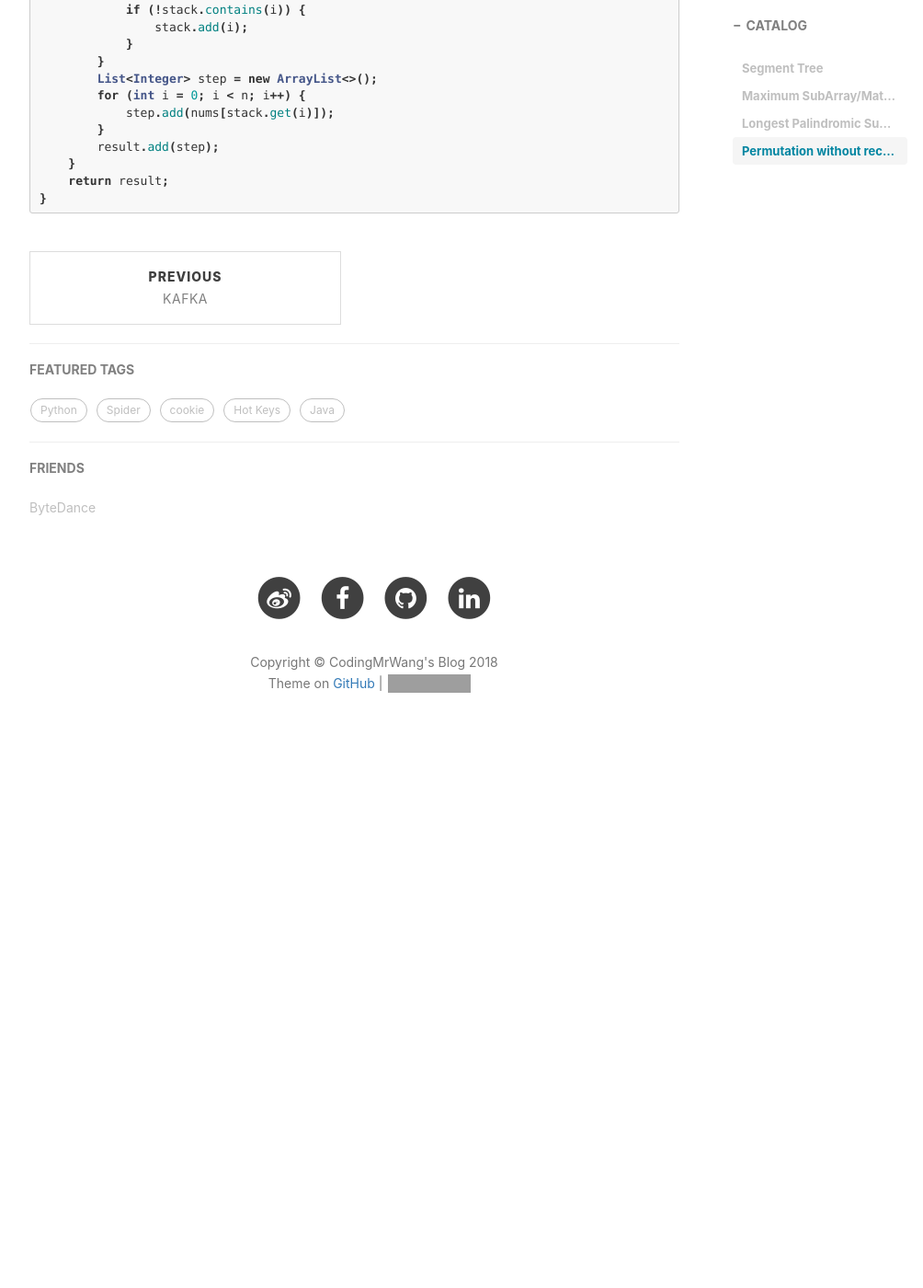
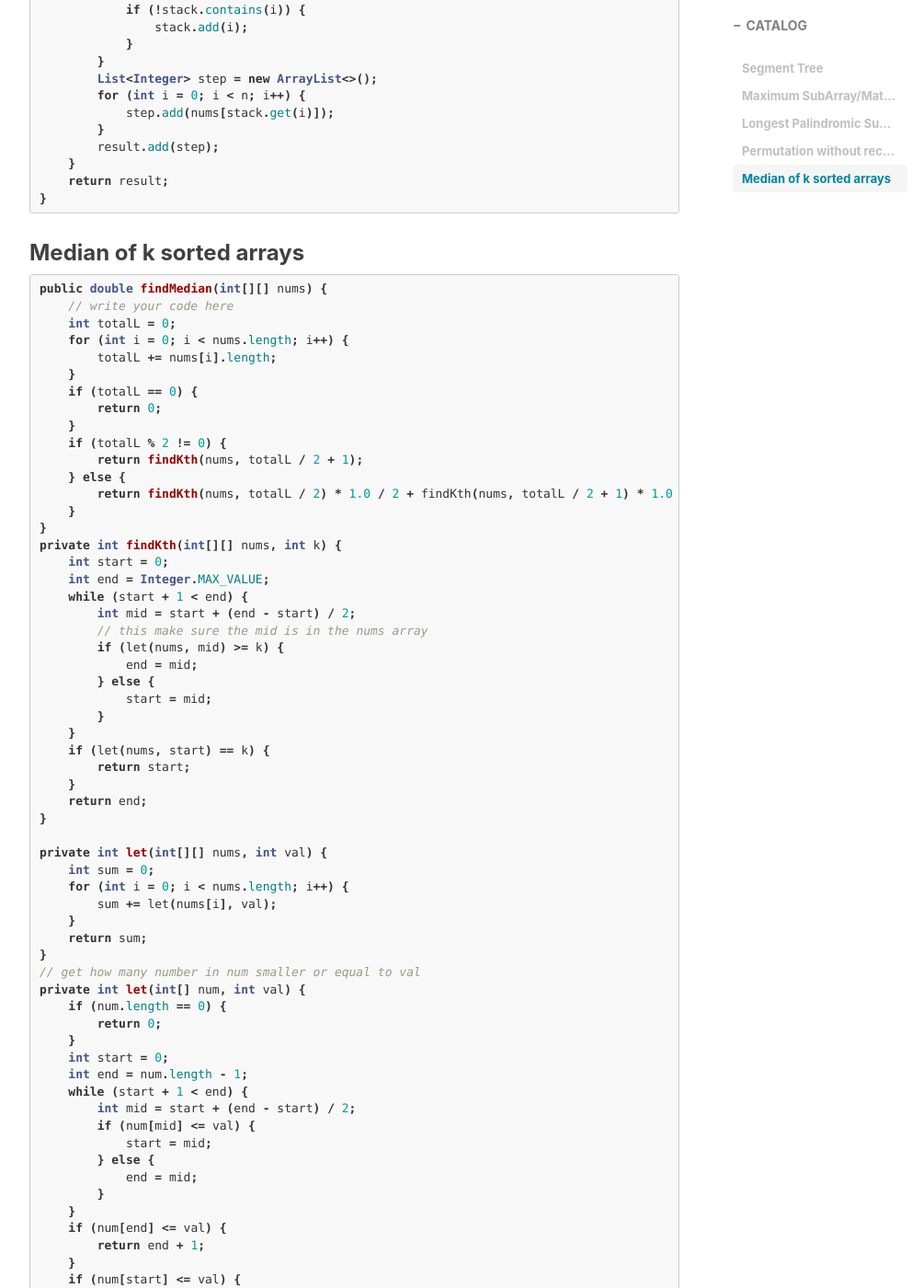
Before and after one commit to CodingMrWang/codingmrwang.github.io, a Jekyll site: the page built from _posts/2018-12-19-datastructure.md, in a window 1280 px wide and 1400 px high, scrolled down 4558 px. Shown: the whole window at 92% size, without its empty margins (233-1237 px from the left). Built offline with Jekyll 4.4.1, drawn with Linux system fonts in a browser that asks for light colours; nearby versions of some CDN libraries; comment, search, counter and statistics services are not loaded; before the commit the page ends 5405 px from its top, so only the background shows below that; some of the changed text lies outside the part shown; grey boxes are pictures that could not be loaded.

Commit message:
Update 2018-12-19-datastructure.md

````diff
--- a/_posts/2018-12-19-datastructure.md
+++ b/_posts/2018-12-19-datastructure.md
@@ -229,3 +229,71 @@ public List<List<Integer>> permute(int[] nums) {
     return result;
 }
 ```
+
+### Median of k sorted arrays
+
+```java
+public double findMedian(int[][] nums) {
+    // write your code here
+    int totalL = 0;
+    for (int i = 0; i < nums.length; i++) {
+        totalL += nums[i].length;
+    }
+    if (totalL == 0) {
+        return 0;
+    }
+    if (totalL % 2 != 0) {
+        return findKth(nums, totalL / 2 + 1);
+    } else {
+        return findKth(nums, totalL / 2) * 1.0 / 2 + findKth(nums, totalL / 2 + 1) * 1.0 / 2;
+    }
+}
+private int findKth(int[][] nums, int k) {
+    int start = 0;
+    int end = Integer.MAX_VALUE;
+    while (start + 1 < end) {
+        int mid = start + (end - start) / 2;
+        // this make sure the mid is in the nums array
+        if (let(nums, mid) >= k) {
+            end = mid;
+        } else {
+            start = mid;
+        }
+    }
+    if (let(nums, start) == k) {
+        return start;
+    }
+    return end;
+}
+
+private int let(int[][] nums, int val) {
+    int sum = 0;
+    for (int i = 0; i < nums.length; i++) {
+        sum += let(nums[i], val);
+    }
+    return sum;
+}
+// get how many number in num smaller or equal to val
+private int let(int[] num, int val) {
+    if (num.length == 0) {
+        return 0;
+    }
+    int start = 0;
+    int end = num.length - 1;
+    while (start + 1 < end) {
+        int mid = start + (end - start) / 2;
+        if (num[mid] <= val) {
+            start = mid;
+        } else {
+            end = mid;
+        }
+    }
+    if (num[end] <= val) {
+        return end + 1;
+    }
+    if (num[start] <= val) {
+        return start + 1;
+    }
+    return 0;
+}
+```
````
